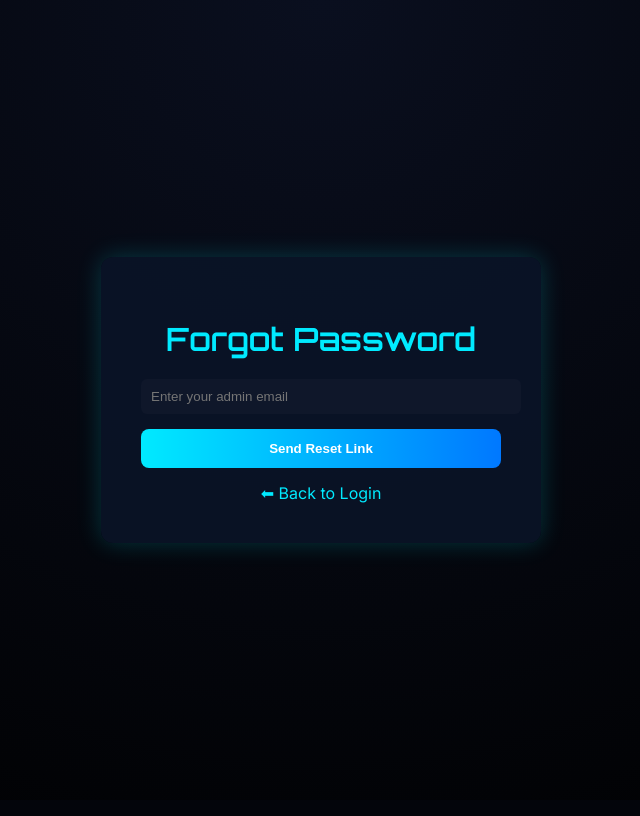
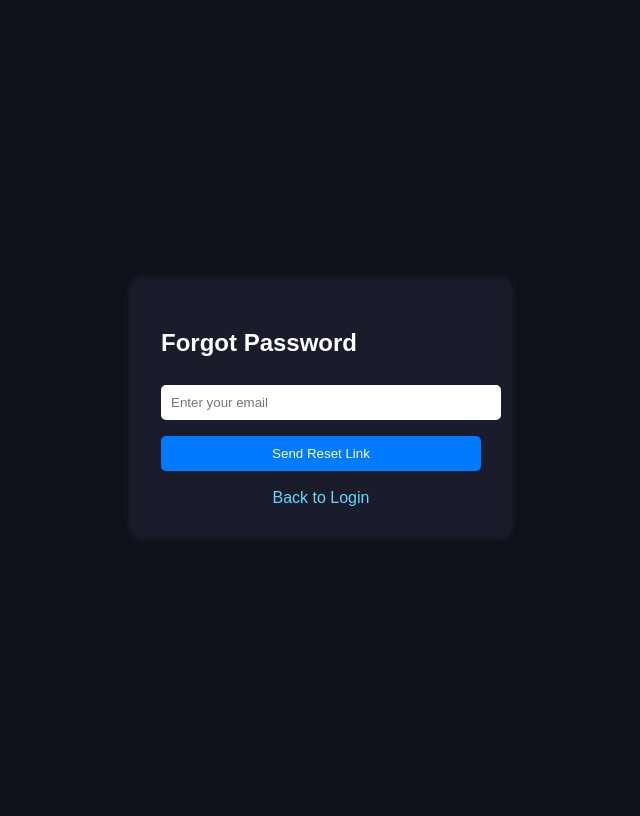
Before and after one commit to slickofficials/SlickOfficials-HQ-HUB, a Flask app: page /forgot_password in a window 1280 px wide. Shown: the whole page, without its empty margins (319-959 px from the left). Before the commit the page ends 553 px from the top, so only its background shows below. Run offline with Flask 3, Linux system fonts and the light colour scheme.

Commit message:
Update forgot_password.html

```diff
--- a/templates/forgot_password.html
+++ b/templates/forgot_password.html
@@ -2,76 +2,59 @@
 <html lang="en">
 <head>
     <meta charset="UTF-8">
-  <meta name="viewport" content="width=device-width, initial-scale=1.0">
-  <title>Forgot Password | Slickofficials HQ</title>
-  <link href="https://fonts.googleapis.com/css2?family=Orbitron:wght@600&family=Inter:wght@400;600&display=swap" rel="stylesheet">
+    <title>Forgot Password</title>
     <style>
         body {
-      background: radial-gradient(circle at top, #0a0f1f, #000);
-      font-family: 'Inter', sans-serif;
+            font-family: Arial, sans-serif;
+            background: #0f111a;
+            color: white;
             display: flex;
+            align-items: center;
             justify-content: center;
-      align-items: center;
             height: 100vh;
-      color: #fff;
-      margin: 0;
         }
-    .box {
-      background: rgba(10, 20, 40, 0.85);
-      padding: 40px;
-      border-radius: 12px;
-      text-align: center;
-      width: 360px;
-      box-shadow: 0 0 25px rgba(0, 238, 255, 0.2);
+        form {
+            background: #1a1c2b;
+            padding: 30px;
+            border-radius: 10px;
+            width: 320px;
+            box-shadow: 0 0 10px rgba(255,255,255,0.1);
         }
-    h1 {
-      font-family: 'Orbitron', sans-serif;
-      color: #00eaff;
-      margin-bottom: 20px;
-    }
-    input {
+        input, button {
             width: 100%;
             padding: 10px;
+            margin: 8px 0;
+            border-radius: 5px;
             border: none;
-      border-radius: 6px;
-      background: #0f172a;
-      color: white;
-      margin-bottom: 15px;
         }
         button {
-      width: 100%;
-      padding: 12px;
-      border: none;
-      border-radius: 8px;
-      background: linear-gradient(90deg, #00eaff, #0078ff);
+            background: #007bff;
             color: white;
-      font-weight: bold;
             cursor: pointer;
-      transition: 0.3s;
         }
-    button:hover {
-      transform: scale(1.05);
-      box-shadow: 0 0 15px #00eaff;
+        button:hover { background: #0056b3; }
+        a {
+            display: block;
+            text-align: center;
+            margin-top: 10px;
+            color: #61dafb;
+            text-decoration: none;
         }
-    a {
-      color: #00eaff;
-      text-decoration: none;
-      display: inline-block;
-      margin-top: 15px;
-    }
-    a:hover {
-      text-decoration: underline;
-    }
-    .msg { margin-bottom: 10px; color: #0ff; }
     </style>
 </head>
 <body>
-  <form class="box" method="POST">
-    <h1>Forgot Password</h1>
-    {% if message %}<div class="msg">{{ message }}</div>{% endif %}
-    <input type="email" name="email" placeholder="Enter your admin email" required>
+    <form method="POST">
+        <h2>Forgot Password</h2>
+        {% with messages = get_flashed_messages(with_categories=true) %}
+          {% if messages %}
+            {% for category, message in messages %}
+              <p style="color:{{ 'red' if category == 'danger' else 'lime' }}">{{ message }}</p>
+            {% endfor %}
+          {% endif %}
+        {% endwith %}
+        <input type="email" name="email" placeholder="Enter your email" required>
         <button type="submit">Send Reset Link</button>
-    <a href="{{ url_for('login') }}">⬅ Back to Login</a>
+        <a href="{{ url_for('login') }}">Back to Login</a>
     </form>
 </body>
 </html>
```
Lines whose indentation alone changed are shown as unchanged.
